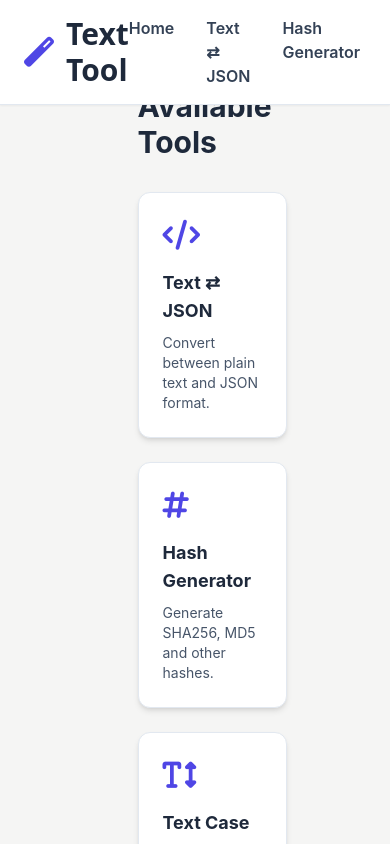
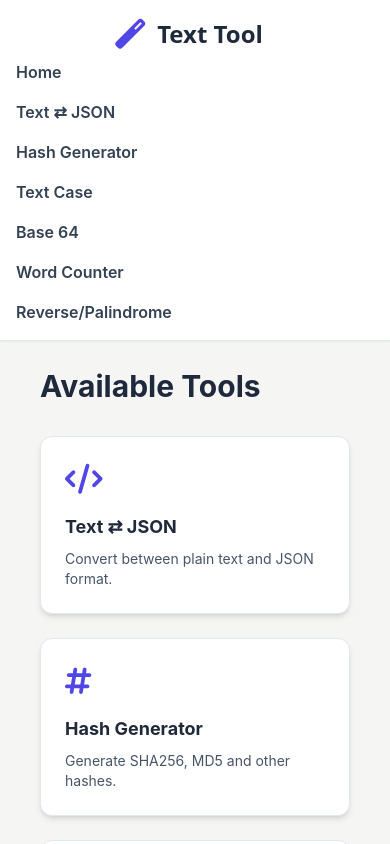
Before and after one commit to luis-sagx/text-tools-app, an Angular app: page / in a window 390 px wide. Shown: the top 844 px of the page. Built offline with nearby package versions, Linux system fonts and the light colour scheme.

Commit message:
fix:add responsiveness to whole website

```diff
--- a/src/app/app.css
+++ b/src/app/app.css
@@ -165,3 +165,16 @@
       margin-block: 1.5rem;
     }
   }
+
+
+@media screen and (max-width: 650px) {
+  .content {
+    flex-direction: column;
+    width: 100%;
+  }
+  .divider {
+    height: 1px;
+    width: 100%;
+    margin-block: 1.5rem;
+  }
+}
--- a/src/app/app.html
+++ b/src/app/app.html
@@ -2,7 +2,7 @@
   <app-nav></app-nav>
 
   <main class="flex-1 bg-stone-100 flex justify-center items-center">
-    <div class="w-1/2 px-4 py-6">
+    <div class="w-full max-w-2xl sm:w-3/4 md:w-2/3 lg:w-1/2 px-2 sm:px-4 py-4 sm:py-6">
       <router-outlet></router-outlet>
     </div>
   </main>
--- a/src/app/components/layout/nav/nav.html
+++ b/src/app/components/layout/nav/nav.html
@@ -1,12 +1,13 @@
 <nav class="bg-white border-b border-slate-200 shadow-sm fixed top-0 left-0 w-full z-50">
-  <div class="max-w-7xl mx-auto px-6 py-4 flex items-center justify-between">
-    <div class="flex items-center gap-3">
-      <i class="fas fa-magic text-indigo-600 text-3xl"></i>
-      <span class="text-3xl font-bold text-slate-800 font-sans"><a class="hover:text-indigo-600"
-            routerLink="/" routerLinkActive="active" [routerLinkActiveOptions]="{exact:true}">Text Tool</a></span>
-    </div>
+      <div class="max-w-7xl mx-auto px-4 sm:px-6 py-4 flex flex-col sm:flex-row items-center justify-between">
+        <div class="flex items-center gap-3 mb-2 pr-3 sm:mb-0">
+          <i class="fas fa-magic text-indigo-600 text-3xl"></i>
+          <span class="text-2xl sm:text-3xl font-bold text-slate-800 font-sans">
+            <a class="hover:text-indigo-600" routerLink="/" routerLinkActive="active" [routerLinkActiveOptions]="{exact:true}">Text Tool</a>
+          </span>
+        </div>
 
-    <ul class="flex gap-8 text-slate-700 text-base font-semibold">
+        <ul class="flex flex-col sm:flex-row gap-4 sm:gap-8 text-slate-700 text-base font-semibold w-full sm:w-auto">
       <li><a class="relative hover:text-indigo-600 after:content-[''] after:absolute after:left-0 after:-bottom-1 after:w-0 hover:after:w-full after:h-[2px] after:bg-indigo-600 after:transition-all after:duration-300"
             routerLink="/" routerLinkActive="active" [routerLinkActiveOptions]="{exact:true}">Home</a></li>
 
--- a/src/app/components/pages/home/home.html
+++ b/src/app/components/pages/home/home.html
@@ -1,5 +1,5 @@
-<div class="max-w-7xl mx-auto px-4 py-12">
-  <h1 class="text-3xl font-bold text-slate-800 mb-8">Available Tools</h1>
+<div class="max-w-7xl mx-auto px-4 py-12 pt-20">
+  <h1 class="text-3xl font-bold text-slate-800 mb-8  mt-64 sm:mt-4 ">Available Tools</h1>
 
   <div class="grid gap-6 sm:grid-cols-2 lg:grid-cols-3">
     @for (tool of tools; track tool.title) {
```
